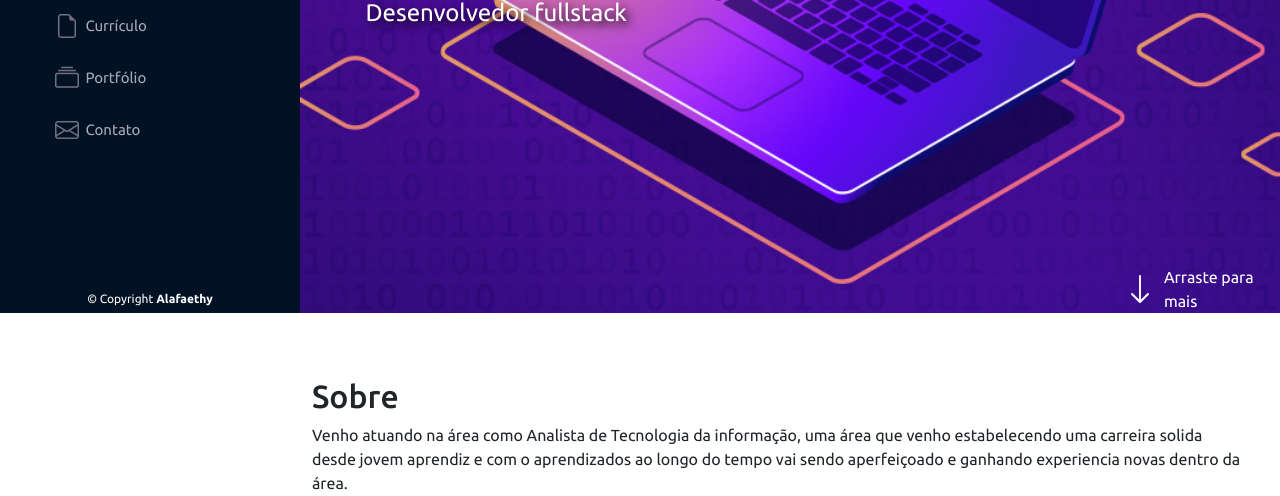
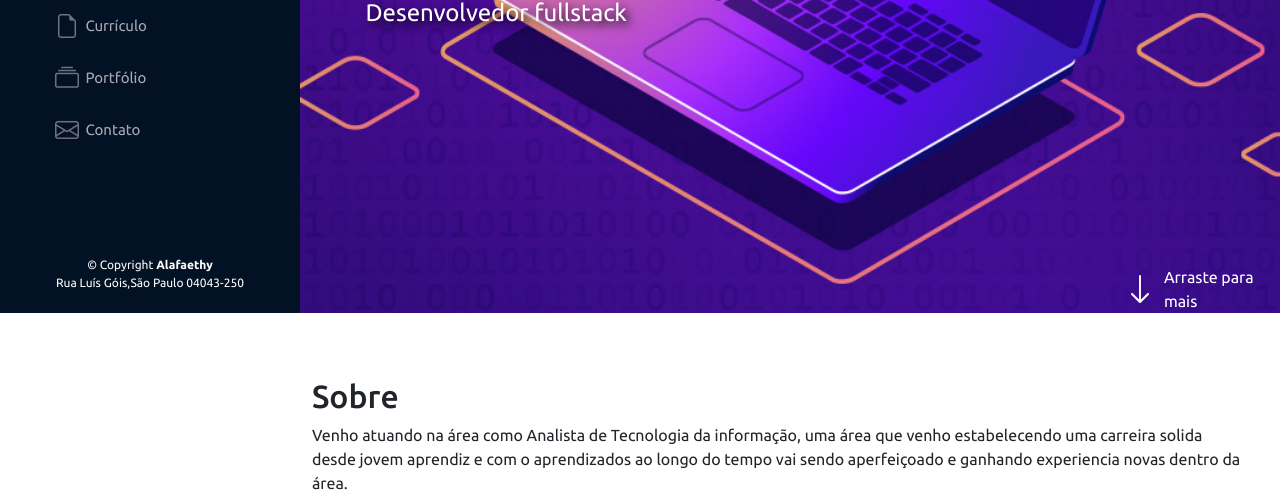
Before and after one commit to alafaethy/Portfolio, a Flask app: page / in a window 1280 px wide. Shown: the part 487-983 px from the top of the page. Run offline with Flask 2, Linux system fonts and the light colour scheme; some libraries are stand-ins or nearby versions.

Commit message:
update: footer

```diff
--- a/templates/index.html
+++ b/templates/index.html
@@ -462,6 +462,7 @@
         <div class="container">
             <div class="text-center">
                 &copy; Copyright<strong> Alafaethy</strong>
+                <p>Rua Luís Góis,São Paulo 04043-250</p>
             </div>
         </div>
 
```
